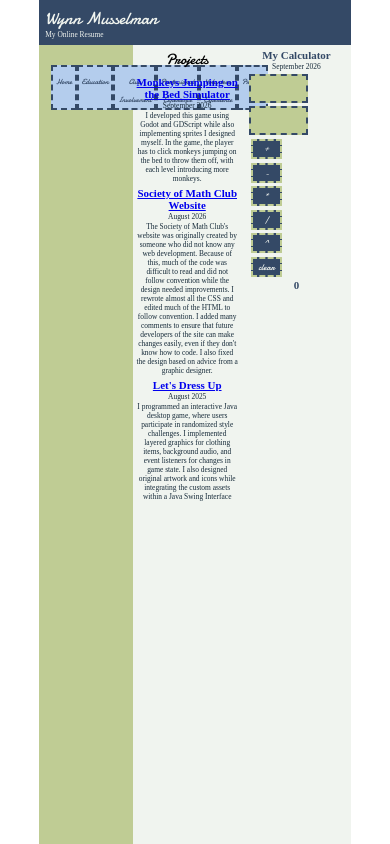
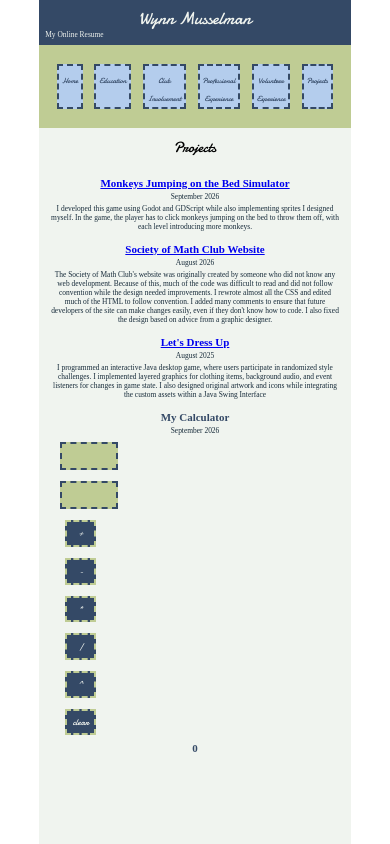
Before and after one commit to WynnMusselman/mp-3, a React (Vite) app: page /Projects in a window 390 px wide. Shown: the top 844 px of the page. Built offline with nearby package versions, Linux system fonts and the light colour scheme.

Commit message:
added media query to main and nav

```diff
--- a/src/components/Calculator.tsx
+++ b/src/components/Calculator.tsx
@@ -12,6 +12,8 @@ const InputStyle = styled.input`
     width: 15vw;
     border: 2px dashed #344966;
     background-color: #BFCC94;
+    padding: 3%;
+    font-size: calc(2px + 1.2vw);
 
     //to style the placeholder, I consulted the styled component docs: https://styled-components.com/docs/advanced#referring-to-other-components
     &::placeholder{
@@ -19,8 +21,8 @@ const InputStyle = styled.input`
     }
 `;
 
-const OutputStyle = styled.h3<{$output: number}> `
-    color: ${props => props.$output < 0 ? "#344966" : "red"};
+const OutputStyle = styled.h3 `
+    color: ${props => props.resulting_num > 0 ? "#344966" : "red"};
 `
 
 const ButtonStyle = styled.button`
@@ -124,7 +126,7 @@ export default function Calculator() {
                     </InnerCol>
                 </div>
 
-                <OutputStyle $output>{output}</OutputStyle>
+                <OutputStyle resulting_num = "output">{output}</OutputStyle>
             </div>
 
 
--- a/src/components/GlobalStyles.tsx
+++ b/src/components/GlobalStyles.tsx
@@ -76,15 +76,8 @@ const GlobalStyle = createGlobalStyle`
     /*when the screen is shrunk*/
     @media screen and (max-width: 750px){
 
-        /*header*/
-        header{
-            text-align: center;
-        }
 
-        /*navigation*/
-        #nav-main-col{
-            flex-direction: column;
-        }
+
 
         nav ul{
             display: flex;
--- a/src/components/Header.tsx
+++ b/src/components/Header.tsx
@@ -10,6 +10,9 @@ const HeaderStyle = styled.header `
 
 const H1Style = styled.h1 `
     font: calc(2px + 4vw) damion, sans-serif, sans;
+
+    @media screen and (max-width: 750px){
+        text-align: center;
 `;
 
 const PStyle = styled.p `
--- a/src/components/Nav.tsx
+++ b/src/components/Nav.tsx
@@ -6,10 +6,19 @@ const NavStyle = styled.nav`
     background-color: #BFCC94;
     width: 30%;
     padding: 4%;
+
+    @media screen and (max-width: 750px){
+        width: 100%;
+
 `
 const UlStyle = styled.ul`
     padding: 0;
     list-style: none;
+
+
+    @media screen and (max-width: 750px){
+        display: flex;
+        flex-direction: row;
 `
 const LiStyle = styled.li`
     background-color: #B4CDED;
@@ -17,6 +26,11 @@ const LiStyle = styled.li`
     text-align: center;
     margin: 10% auto;
     padding: 4%;
+
+    @media screen and (max-width: 750px){
+        margin: 2%;
+        padding: 1%;
+        width: 100%; /*makes each nav box the same size*/
 `
 
 const LinkStyle = styled(Link) `
--- a/src/components/Root.tsx
+++ b/src/components/Root.tsx
@@ -22,6 +22,10 @@ const NavMainCol = styled.div`
     display: flex;
     flex-direction: row;
     width: 100%;
+
+    @media screen and (max-width: 750px) {
+        flex-direction: column;
+    }
 `
 
 
--- a/src/components/mains/Home.tsx
+++ b/src/components/mains/Home.tsx
@@ -18,7 +18,7 @@ export default function Home() {
                     <ImgStyle src={headshot} alt="Headshot of Wynn Musselman"></ImgStyle>
 
                     <p>
-                        Hello! My name is Wynn Musselman, and I am a student at Boston University.
+                        Hello! My name is Wynn Musselman and I am a student at Boston University.
                         I am studying Computer Science with a minor in Political Science.
                         During previous semesters, I interned at BU's EL Connector office and completed
                         an internship in Paris for a tech start-up. Currently, I am the Bytes Lead for
--- a/src/components/mains/Projects.tsx
+++ b/src/components/mains/Projects.tsx
@@ -46,9 +46,12 @@ export default function ProfessionalExperience() {
                         while integrating the custom assets within a Java Swing Interface
                     </p>
                 </div>
+
+                {/*calculator*/}
+                <Calculator />
             </main>
 
-            <Calculator />
+
         </>
     )
 }
```
